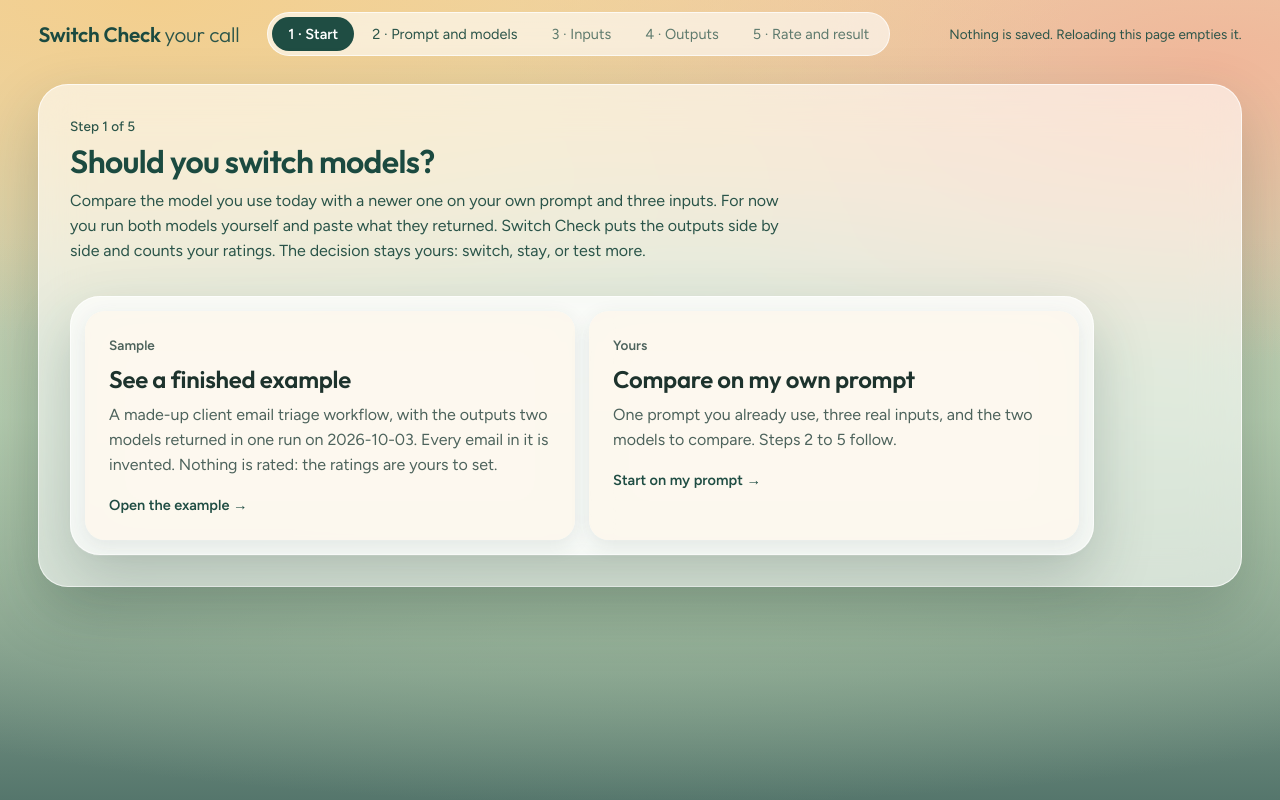
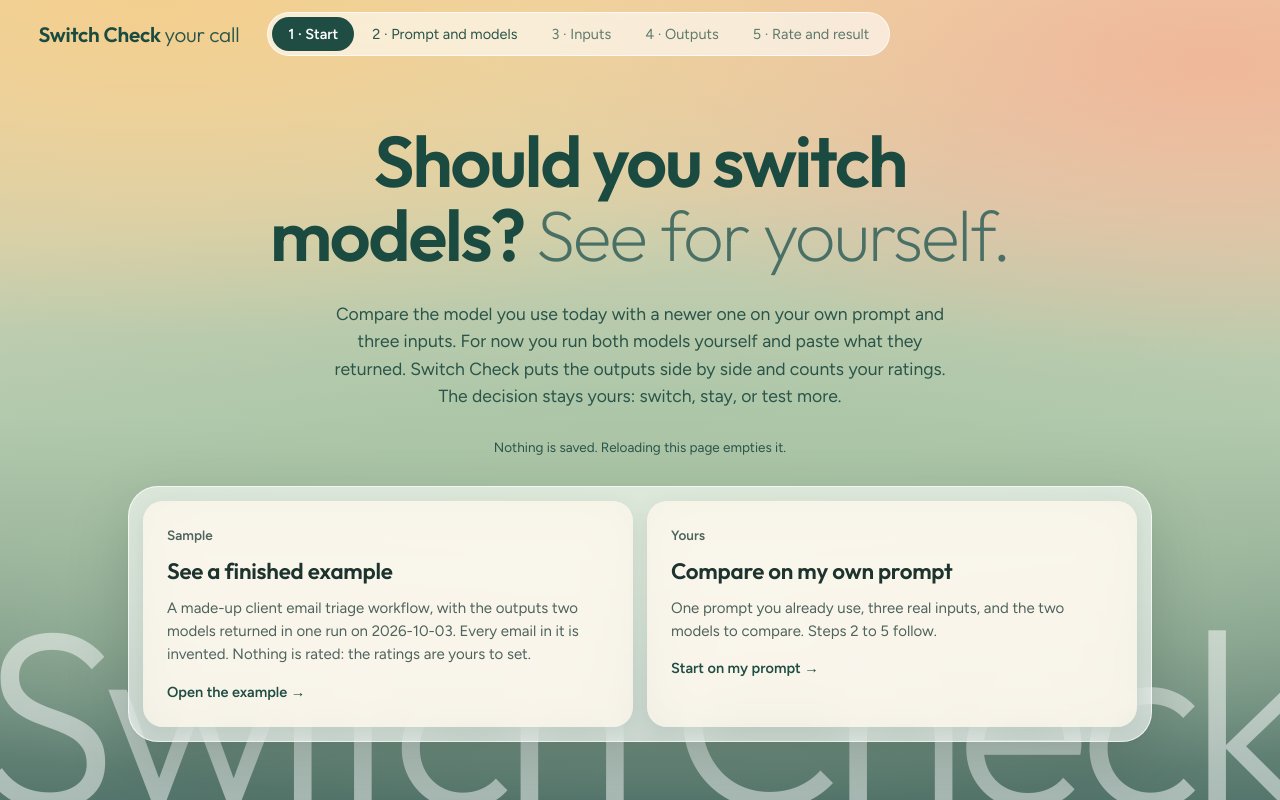
Before and after one commit to millerandmuller/switch-check, a Next.js app: page / in a window 1280 px wide. Built offline with nearby package versions, Linux system fonts and the light colour scheme.

Commit message:
Redraw the start screen around the two choices

```diff
--- a/app/flow-shell.tsx
+++ b/app/flow-shell.tsx
@@ -408,14 +408,22 @@ export function FlowShell({
 
   return (
     <div className={`ground flex min-h-dvh flex-col ${screen === "rate" ? "wide:h-dvh" : ""}`}>
+      {/* Decoration only: the name also stands in the header. */}
+      {screen === "start" && (
+        <div aria-hidden className="wordmark">
+          Switch Check
+        </div>
+      )}
       <header className={`relative flex flex-wrap items-center gap-x-7 gap-y-2.5 px-gutter ${screen === "rate" ? "py-2" : "py-3"}`}>
         <h1 className="font-display text-[1.3rem] font-semibold tracking-[-0.01em]">
           Switch Check <span className="font-light text-muted">your call</span>
         </h1>
         <StepBar steps={stepsInBar(step, facts)} fromExample={exampleSteps} onOpen={open} />
-        <p className="text-[13.5px] text-muted wide:ml-auto">
-          Nothing is saved. Reloading this page empties it.
-        </p>
+        {screen !== "start" && (
+          <p className="text-[13.5px] text-muted wide:ml-auto">
+            Nothing is saved. Reloading this page empties it.
+          </p>
+        )}
       </header>
 
       {screen === "result" && (
@@ -483,7 +491,31 @@ export function FlowShell({
         </>
       )}
 
-      {screen !== "rate" && screen !== "result" && (
+      {screen === "start" && (
+        <main className="relative w-full flex-1 px-gutter pb-12 pt-4">
+          <StartStep
+            headingRef={headingRef}
+            title={STEP_TITLES.start.title}
+            job={STEP_TITLES.start.job}
+            exampleRunDate={sampleResults?.run_date ?? null}
+            onSeeExample={() => askOrDo("see example", hasWork)}
+            onOwnPrompt={() => askOrDo("empty draft", hasWork)}
+            ask={
+              ask === null ? null : (
+                <AskFirst
+                  question={askQuestion}
+                  replaceLabel={ask.replaceLabel}
+                  keepLabel={ask.keepLabel}
+                  onReplace={() => answer(true)}
+                  onKeep={() => answer(false)}
+                />
+              )
+            }
+          />
+        </main>
+      )}
+
+      {screen !== "rate" && screen !== "result" && screen !== "start" && (
       <main className="relative w-full flex-1 px-gutter pb-12 pt-4">
         <div className="panel p-[clamp(16px,2.4vw,34px)]">
         <StepHeading
@@ -499,14 +531,6 @@ export function FlowShell({
             keepLabel={ask.keepLabel}
             onReplace={() => answer(true)}
             onKeep={() => answer(false)}
-          />
-        )}
-
-        {step === "start" && (
-          <StartStep
-            exampleRunDate={sampleResults?.run_date ?? null}
-            onSeeExample={() => askOrDo("see example", hasWork)}
-            onOwnPrompt={() => askOrDo("empty draft", hasWork)}
           />
         )}
 
--- a/app/globals.css
+++ b/app/globals.css
@@ -80,6 +80,24 @@
 
   /* Without backdrop-filter the panel and cards are solid ivory, so nothing
      depends on blurring what is behind them. */
+  /* The name, very large and light, behind the content along the bottom. */
+  .wordmark {
+    position: absolute;
+    left: 50%;
+    bottom: -0.16em;
+    transform: translateX(-50%);
+    font-family: var(--font-display);
+    font-weight: 300;
+    font-size: clamp(5rem, 19.5vw, 24rem);
+    line-height: 1;
+    letter-spacing: -0.045em;
+    white-space: nowrap;
+    color: rgba(255, 255, 255, 0.5);
+    pointer-events: none;
+    user-select: none;
+    -webkit-user-select: none;
+  }
+
   .panel {
     background: #f1ead9;
     border: 1px solid rgba(255, 255, 255, 0.7);
--- a/app/start-step.tsx
+++ b/app/start-step.tsx
@@ -1,43 +1,70 @@
 import { labelClass } from "./ui";
 
 const choiceClass =
-  "card lift flex cursor-pointer flex-col items-start gap-2 p-6 text-left";
+  "card lift flex cursor-pointer flex-col items-start gap-2 px-6 py-6 text-left";
 
-const arrowClass =
-  "mt-2 text-[14.5px] font-semibold text-accent";
+const arrowClass = "mt-1.5 text-[14.5px] font-semibold text-accent";
+
+const kindClass = `${labelClass} font-semibold text-accent`;
 
 // Step 1: one choice. Either look at the finished example, or start a
-// comparison on your own prompt.
+// comparison on your own prompt. The headline carries two weights: the
+// statement in semibold, the rest of the sentence light and softer.
 export function StartStep({
+  headingRef,
+  title,
+  job,
   exampleRunDate,
   onSeeExample,
   onOwnPrompt,
+  ask,
 }: {
+  headingRef: React.RefObject<HTMLHeadingElement | null>;
+  title: string;
+  job: string;
   // The date of the saved sample run, or null when no run has been saved.
   exampleRunDate: string | null;
   onSeeExample: () => void;
   onOwnPrompt: () => void;
+  // The question asked before the start replaces work, or null.
+  ask: React.ReactNode;
 }) {
   return (
-    <div className="panel mt-8 grid max-w-5xl gap-3.5 p-3.5 md:grid-cols-2">
+    <div className="mx-auto flex w-full max-w-5xl flex-col items-center gap-7 pt-[clamp(8px,5vh,56px)]">
+      <h2
+        ref={headingRef}
+        tabIndex={-1}
+        className="text-balance text-center font-display text-[clamp(2.4rem,5.6vw,4.6rem)] font-semibold leading-[1.03] tracking-[-0.03em] focus:outline-none"
+      >
+        {title} <span className="font-extralight text-soft">See for yourself.</span>
+      </h2>
+      <p className="max-w-[56ch] text-center text-[1.1rem] text-muted">{job}</p>
+      <p className="text-center text-[13.5px] text-muted">
+        Nothing is saved. Reloading this page empties it.
+      </p>
+      {ask}
+      <div className="panel grid w-full gap-3.5 p-3.5 md:grid-cols-2">
         <button type="button" onClick={onSeeExample} className={choiceClass}>
-        <span className={`${labelClass} font-semibold text-accent`}>Sample</span>
-        <span className="font-display text-2xl font-semibold tracking-[-0.01em]">
+          <span className={kindClass}>Sample</span>
+          <span className="font-display text-[1.4rem] font-semibold tracking-[-0.01em]">
             {exampleRunDate === null ? "Use the sample workflow" : "See a finished example"}
           </span>
-        <span className="text-muted">
+          <span className="text-[15px] text-muted">
             {exampleRunDate === null
               ? "A made-up client email triage workflow fills the prompt and the three inputs. Every email in it is invented."
               : `A made-up client email triage workflow, with the outputs two models returned in one run on ${exampleRunDate}. Every email in it is invented. Nothing is rated: the ratings are yours to set.`}
           </span>
           <span className={arrowClass}>
-          {exampleRunDate === null ? "Use the sample workflow" : "Open the example"} <span aria-hidden>→</span>
+            {exampleRunDate === null ? "Use the sample workflow" : "Open the example"}{" "}
+            <span aria-hidden>→</span>
           </span>
         </button>
         <button type="button" onClick={onOwnPrompt} className={choiceClass}>
-        <span className={`${labelClass} font-semibold text-accent`}>Yours</span>
-        <span className="font-display text-2xl font-semibold tracking-[-0.01em]">Compare on my own prompt</span>
-        <span className="text-muted">
+          <span className={kindClass}>Yours</span>
+          <span className="font-display text-[1.4rem] font-semibold tracking-[-0.01em]">
+            Compare on my own prompt
+          </span>
+          <span className="text-[15px] text-muted">
             One prompt you already use, three real inputs, and the two models to compare. Steps
             2 to 5 follow.
           </span>
@@ -46,5 +73,6 @@ export function StartStep({
           </span>
         </button>
       </div>
+    </div>
   );
 }
```
Also changed, not shown: 1 other file (tests, documents, lock files or other folders). Lines whose indentation alone changed are shown as unchanged.
